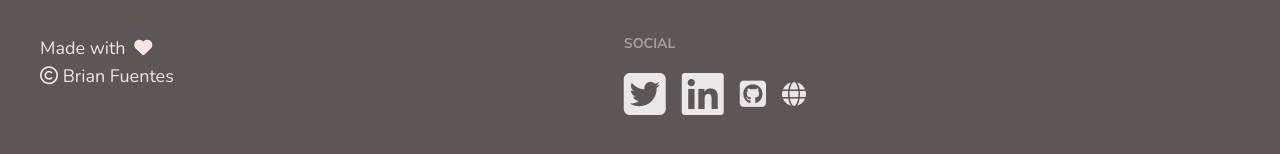
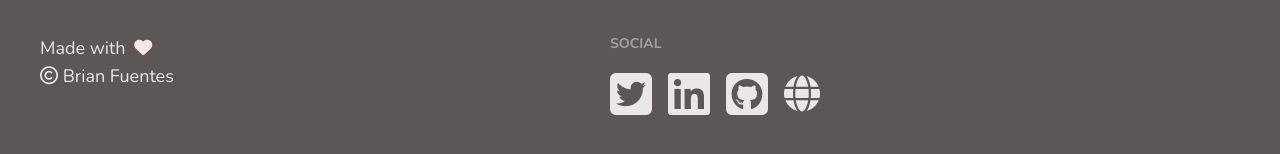
Before and after one commit to brianf4/happy-sales, a React (Vite) app in the folder frontend/: page / in a window 1280 px wide. Shown: the part 3221-3375 px from the top of the page. Built offline with nearby package versions, Linux system fonts and the light colour scheme.

Commit message:
icon update

```diff
--- a/frontend/src/components/Footer.jsx
+++ b/frontend/src/components/Footer.jsx
@@ -20,10 +20,10 @@ function Footer() {
             <i className="fa-brands fa-linkedin text-3xl md:text-5xl hover:text-[#0A66C2]"></i>
           </a>
           <a href="https://github.com/brianf4" target="_blank">
-            <i class="fa-brands fa-square-github text-3xl hover:text-base-300"></i>
+            <i class="fa-brands fa-square-github text-3xl  hover:text-base-300 md:text-5xl"></i>
           </a>
           <a href="https://brianfuentes.netlify.app/"target="_blank">
-            <i class="fa-solid fa-globe text-2xl hover:text-[#262A53]"></i>
+            <i class="fa-solid fa-globe text-2xl md:text-4xl  hover:text-[#262A53]"></i>
           </a>
         </div>
       </div>
```
